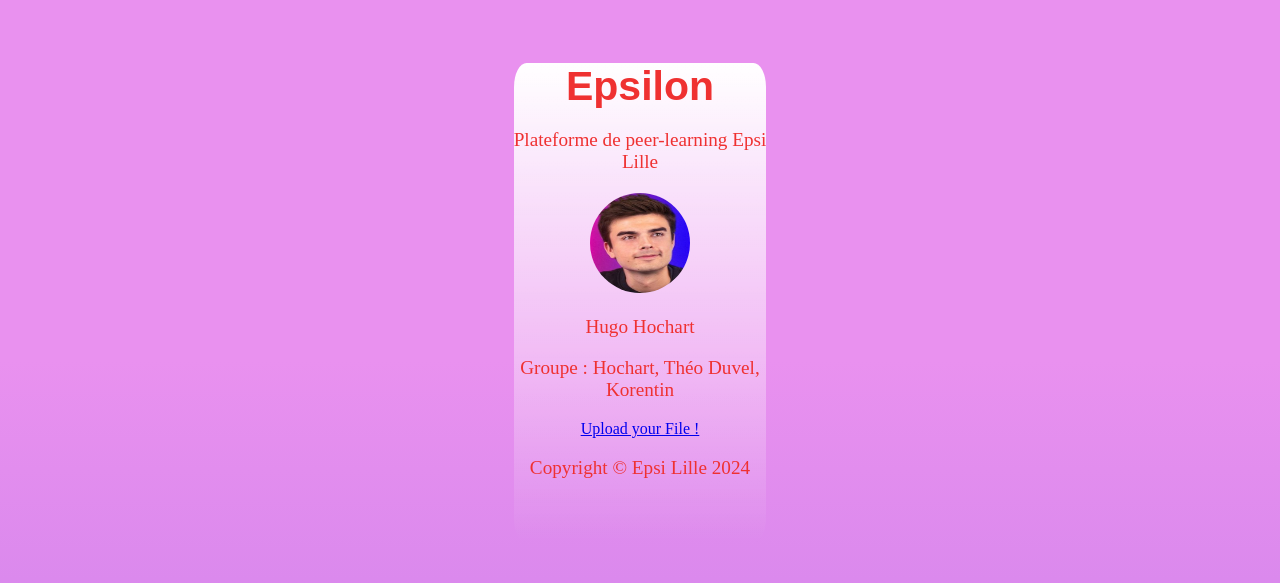
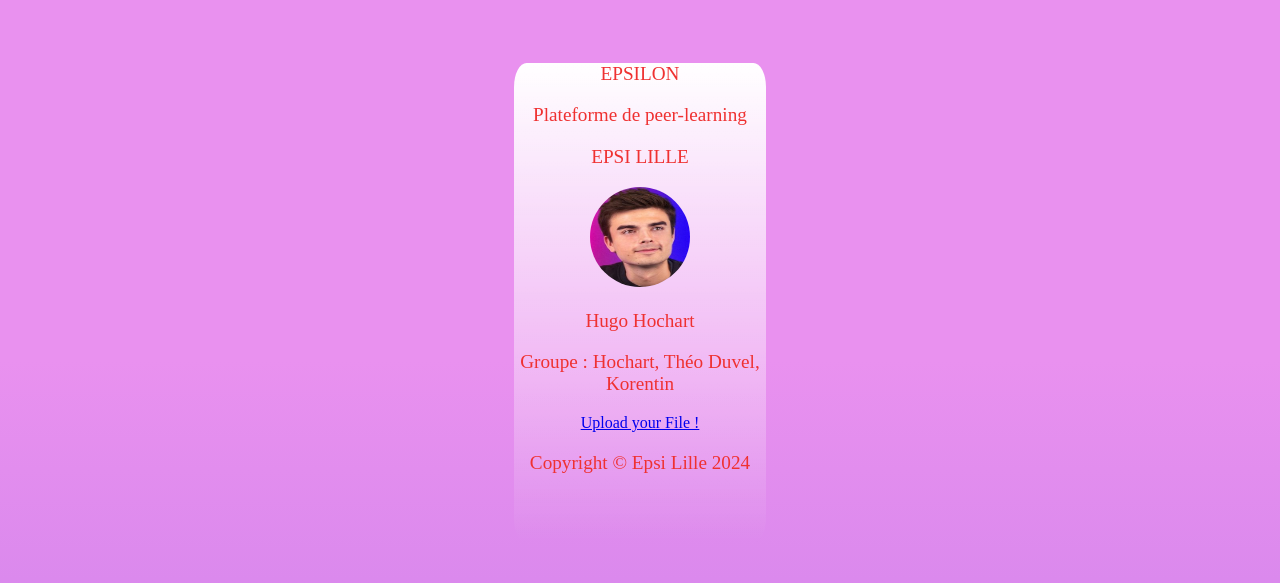
Before and after one commit to hhugo7/Projet-MA---TMA, a PHP site: page / in a window 1280 px wide. Shown: the top 583 px of the page. Run offline with PHP 8.4, Linux system fonts and the light colour scheme.

Commit message:
ajout header en include

```diff
--- /dev/null
+++ b/header.php
@@ -0,0 +1,15 @@
+<!DOCTYPE html>
+<html lang="en">
+<head>
+    <meta charset="UTF-8">
+    <meta name="viewport" content="width=device-width, initial-scale=1.0">
+    <title>Document</title>
+</head>
+<body>
+    <footer>
+        <p style="text-align:center;"> EPSILON</p>
+        <p style="text-align:center; "> Plateforme de peer-learning</p>
+        <p>EPSI LILLE</p>
+    </footer>
+</body>
+</html>
--- a/index.php
+++ b/index.php
@@ -9,8 +9,9 @@
 <body>
     <div class="principal">
         <div class="epsilon">
-            <h1>Epsilon</h1>
-            <p>Plateforme de peer-learning Epsi Lille</p>
+            <header>
+                <?php include 'header.php'; ?>
+            </header>
             <img src="hugo.jpg" alt="hugo travers" />
             <p>Hugo Hochart</p>
             <p>Groupe : Hochart, Théo Duvel, Korentin </p>
```
